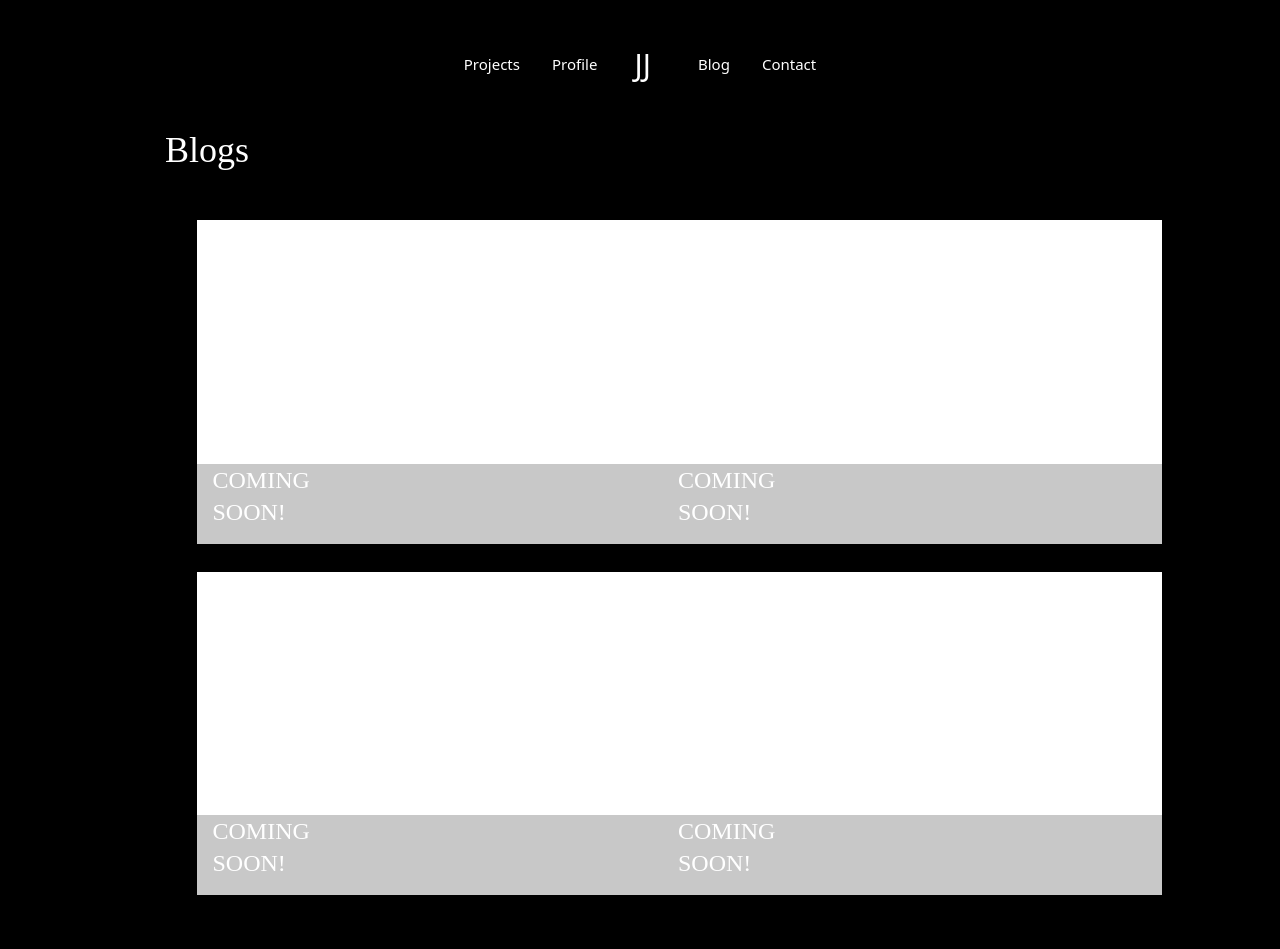
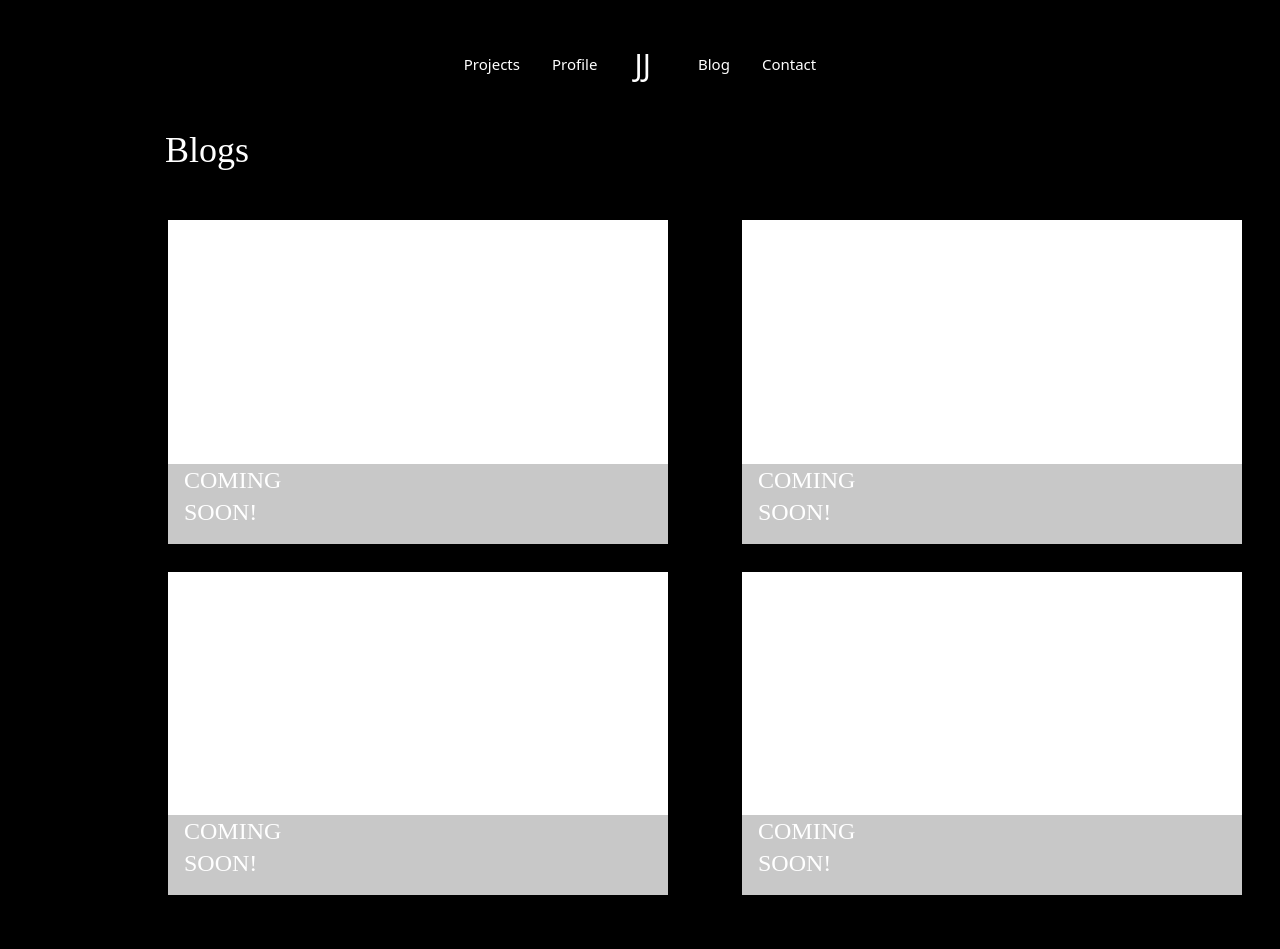
Before and after one commit to joshuajerin/portfolio-website, a Vue app: page /blog in a window 1280 px wide. Shown: the top 949 px of the page. Built offline with nearby package versions, Linux system fonts and the light colour scheme.

Commit message:
changed a bug in blogview

```diff
--- a/src/views/BlogView.vue
+++ b/src/views/BlogView.vue
@@ -80,7 +80,7 @@
         <!-- End of project 1 details -->
 
         <!-- Project 2 details -->
-        <div class="overflow-hidden bg-[#c8c8c8] flex flex-col pb-4 gap-2 w-full lg:w-[500px] items-start">
+        <div class="overflow-hidden bg-[#c8c8c8] flex flex-col ml-20 pb-4 gap-2 w-full lg:w-[500px] items-start">
           <router-link to="/">
             <img
               src="white.png"
@@ -106,7 +106,7 @@
         <!-- End of project 3 details -->
 
         <!-- Project 4 details -->
-        <div class="overflow-hidden bg-[#c8c8c8] flex flex-col pb-4 gap-2 w-full lg:w-[500px] items-start">
+        <div class="overflow-hidden bg-[#c8c8c8] flex flex-col ml-20 pb-4 gap-2 w-full lg:w-[500px] items-start">
           <router-link to="/">
             <img
               src="white.png"
```
